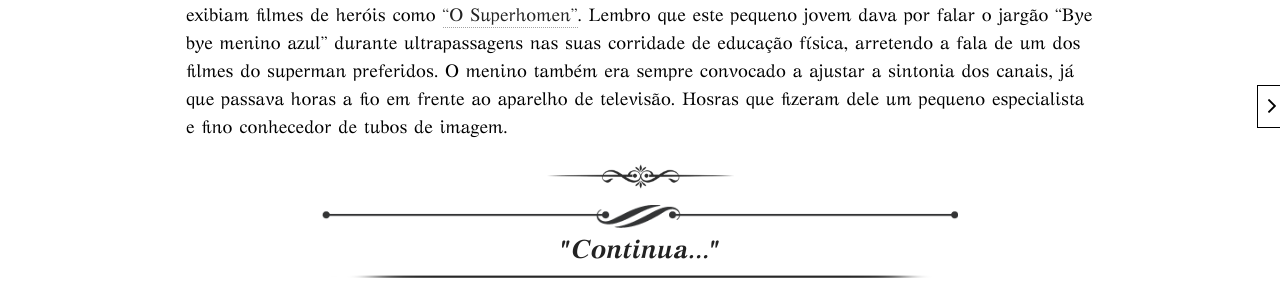
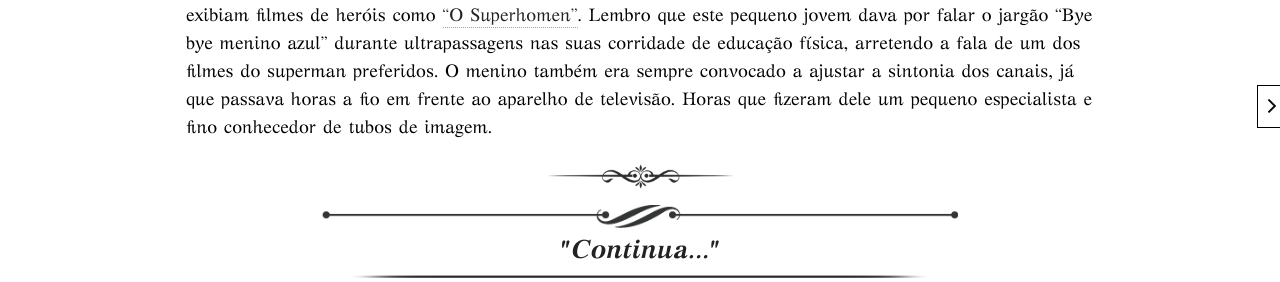
Before and after one commit to Agt-Morgu5/agt-morgu5.github.io, a Jekyll site: the page built from _posts/blog/views/2015-11-14-no-more-flags.md, in a window 1280 px wide. Shown: the part 1053-1335 px from the top of the page. Built offline with Jekyll 4.4.1, drawn with Linux system fonts in a browser that asks for light colours; nearby versions of some CDN libraries; comment, search, counter and statistics services are not loaded.

Commit message:
Update 2015-11-14-no-more-flags.md

```diff
--- a/_posts/blog/views/2015-11-14-no-more-flags.md
+++ b/_posts/blog/views/2015-11-14-no-more-flags.md
@@ -13,7 +13,7 @@ author: Morgu5
 
 <span class="dcap">E</span>ra apenas um garoto ambulante arrastando um saco batido pelo tempo de brinquedos velhos, sujos, quebrados e esquecidos. Procurando algum sentido no ["O fim de quase todas as coisas"](https://tipoquarentaedois.blogspot.com.br/2013/11/o-fim-de-quase-todas-as-coisas-abu.html){:target="_blank"}, um conto escrito por alguém muito importante, e sentido por ter feito tais estragos. Seu olhar era um azul gélido, e poderia jurar que até o ar em sua volta acompanhava essa pequena variação de temperatura, procurando algum sentido em tais estragos. Seu olhar também era por horas raivoso e brilhante como esmeraldas dentro de um cão, que apanhava sem quaisquer motivos, ao qual indicava uma rotina de tortura por algo que deixara de fazer. Geralmente alguma obrigação doméstica, ou a falta de compromisso com a alimentação de alguma das feras da propriedade. Que fora tão fiel como ouvinte, como saco de pancadas, sempre mudo engolindo as próprias lágrimas, as quais já tinham um desvio de rota como padrão, escorriam de um sabor metálico ao seu estômago, ao invés de aliviar a pressão de tantos medos de seu pequeno coração.
 
-<span class="dcap">C</span>omo as coisas funcionam, era o principal questionamento ao abrir seus carros de força por fricção, com placas que datavam 1989. Basicamente seu caráter começou a ser construído por canais de televisão, uma hora a cores, por outrora em modelo monocromático. Tecnologias de sua infância, exibiam filmes de heróis como ["O Superhomen"](https://pt.wikipedia.org/wiki/Superman#1989-1999:_Morte.2C_Retorno.2C_casamento_e_a_influ.C3.AAncia_de_John_Byrne){:target="_blank"}. Lembro que este pequeno jovem dava por falar o jargão "Bye bye menino azul" durante ultrapassagens nas suas corridade de educação física, arretendo a fala de um dos filmes do superman preferidos. O menino também era sempre convocado a ajustar a sintonia dos canais, já que passava horas a fio em frente ao aparelho de televisão. Hosras que fizeram dele um pequeno especialista e fino conhecedor de tubos de imagem.
+<span class="dcap">C</span>omo as coisas funcionam, era o principal questionamento ao abrir seus carros de força por fricção, com placas que datavam 1989. Basicamente seu caráter começou a ser construído por canais de televisão, uma hora a cores, por outrora em modelo monocromático. Tecnologias de sua infância, exibiam filmes de heróis como ["O Superhomen"](https://pt.wikipedia.org/wiki/Superman#1989-1999:_Morte.2C_Retorno.2C_casamento_e_a_influ.C3.AAncia_de_John_Byrne){:target="_blank"}. Lembro que este pequeno jovem dava por falar o jargão "Bye bye menino azul" durante ultrapassagens nas suas corridade de educação física, arretendo a fala de um dos filmes do superman preferidos. O menino também era sempre convocado a ajustar a sintonia dos canais, já que passava horas a fio em frente ao aparelho de televisão. Horas que fizeram dele um pequeno especialista e fino conhecedor de tubos de imagem.
 
 <div class="text-divider"></div>
 
```
